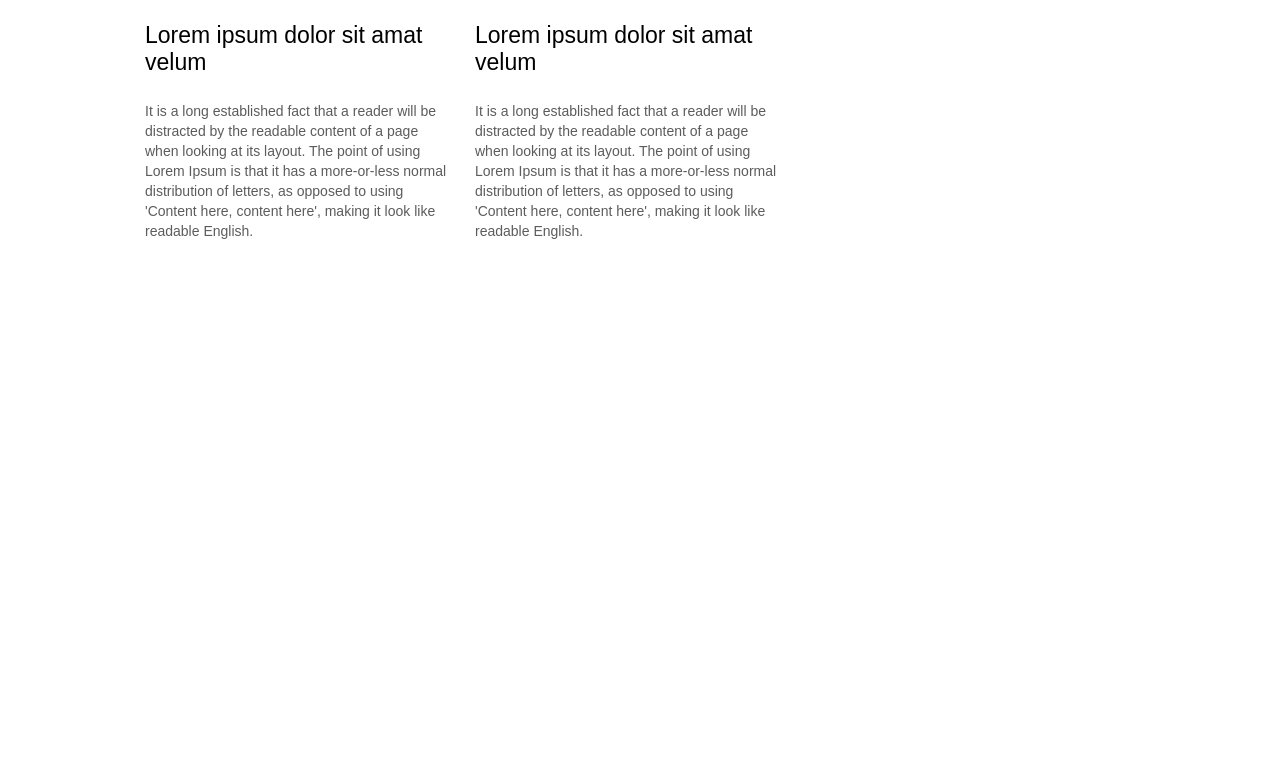
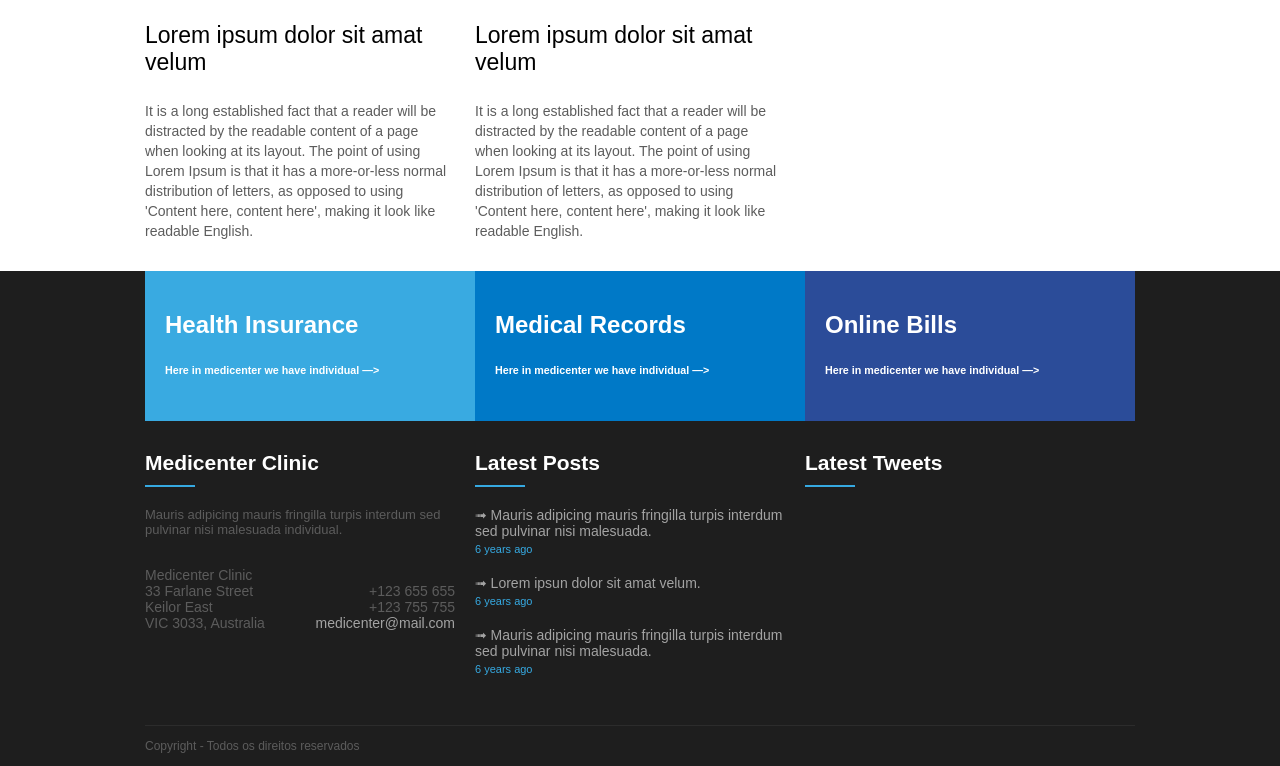
Before and after one commit to ItsMeUjo/medicenter-template, a plain HTML site: page index.html in a window 1280 px wide. Shown: the part 1882-2648 px from the top of the page. Before the commit the page ends 2153 px from the top, so only its background shows below. Drawn offline with Linux system fonts and the light colour scheme.

Commit message:
projeto completo

```diff
--- a/assets/css/template.css
+++ b/assets/css/template.css
@@ -264,3 +264,126 @@ article .news_resume {
     font-size: 14px;
     margin-bottom: 30px;
 }
+
+footer {
+    background-color: #1e1e1e;
+    display: flex;
+    justify-content: center;
+}
+
+.footer_menu {
+    display: flex;
+}
+
+.fm_1,
+.fm_2,
+.fm_3 {
+    flex: 1;
+    color: #fff;
+}
+
+.footer_menu a {
+    display: block;
+    text-decoration: none;
+    padding: 20px;
+    color: #fff;
+}
+
+.fm_1 {
+    background-color: #39aae1;
+}
+
+.fm_2 {
+    background-color: #0079c7;
+}
+
+.fm_3 {
+    background-color: #2b4c99;
+}
+
+.footer_area {
+    display: flex;
+
+}
+
+.footer_areaitem {
+    flex: 1;
+    color: #fff;
+}
+
+.flexColumn {
+    flex-direction: column;
+}
+
+footer .widget_title_text {
+    color: #fff;
+}
+
+.footer_copy {
+    border-top: 1px solid #2c2c2c;
+    height: 40px;
+    line-height: 40px;
+    color: #5c5c5c;
+    font-size: 12px;
+    margin-top: 30px;
+}
+
+#footer_text {
+    list-style: none;
+    margin-bottom: 30px;
+    font-size: 13px;
+    color: #5c5c5c;
+}
+
+#footer_list {
+    list-style: none;
+    font-size: 14px;
+    color: #5c5c5c;
+}
+
+.list_flex1,
+.list_flex2,
+.list_flex3 {
+    justify-content: space-between;
+    display: flex;
+    list-style: none;
+    font-size: 14px;
+    color: #5c5c5c
+}
+
+.list_flex3 a {
+    text-decoration: none;
+    color: #a3a3a3;
+}
+
+.footer_widget_body {
+    margin-right: 20px;
+}
+
+.lp_1,
+.lp_2,
+.lp_3 {
+    font-size: 14px;
+    margin-bottom: 20px;
+}
+
+.lp_1 a {
+    text-decoration: none;
+    color: #a3a3a3;
+}
+
+.lp_2 a {
+    text-decoration: none;
+    color: #a3a3a3;
+}
+
+.lp_3 a {
+    text-decoration: none;
+    color: #a3a3a3;
+}
+
+.lp_time{
+    color: #36a9e1;
+    margin-top: 4px;
+    font-size: 11px;
+}
--- a/index.html
+++ b/index.html
@@ -182,5 +182,100 @@
         </div>
     </section>
 
+    <footer>
+        <div class="container flexColumn">
+            <div class="footer_menu">
+                <div class="fm_1">
+                    <a href="">
+                        <h2>Health Insurance</h2>
+                        <h6>Here in medicenter we have individual —></h6>
+                    </a>
+                </div>
+                <div class="fm_2">
+                    <a href="">
+                        <h2>Medical Records</h2>
+                        <h6>Here in medicenter we have individual —></h6>
+                    </a>
+                </div>
+                <div class="fm_3">
+                    <a href="">
+                        <h2>Online Bills</h2>
+                        <h6>Here in medicenter we have individual —></h6>
+                    </a>
+                </div>
+            </div>
+
+            <div class="footer_area">
+                <div class="footer_areaitem">
+                    <div class="widget">
+                        <div class="widget_title">
+                            <div class="widget_title_text">Medicenter Clinic</div>
+                            <div class="widget_title_bar"></div>
+                        </div>
+                        <div class="footer_widget_body">
+                            <div id="footer_text"><li>Mauris adipicing mauris fringilla turpis interdum sed pulvinar nisi malesuada individual.</li></div>
+                            <div id="footer_list">
+                                <li>Medicenter Clinic</li>
+                                <div class="list_flex1">
+                                    <li>33 Farlane Street</li>
+                                    <li>+123 655 655</li>
+                                </div>
+                                <div class="list_flex2">
+                                    <li>Keilor East</li>
+                                    <li>+123 755 755</li>
+                                </div>
+                                <div class="list_flex3">
+                                    <li>VIC 3033, Australia</li>
+                                    <li><a href="">medicenter@mail.com</a></li>
+                                </div>
+                            </div>
+                        </div>
+                    </div>
+                </div>
+                <div class="footer_areaitem">
+                    <div class="widget">
+                        <div class="widget_title">
+                            <div class="widget_title_text">Latest Posts</div>
+                            <div class="widget_title_bar"></div>
+                        </div>
+                        <div class="footer_widget_body">
+                            <div class="lp_1">
+                                <a href="">➟ Mauris adipicing mauris fringilla turpis interdum sed pulvinar nisi malesuada.</a>
+                                <div class="lp_time">
+                                    6 years ago
+                                </div>
+                            </div>
+                            <div class="lp_2">
+                                <a href="">➟ Lorem ipsun dolor sit amat velum.</a>
+                                <div class="lp_time">
+                                    6 years ago
+                                </div>
+                            </div>
+                            <div class="lp_3">
+                                <a href="">➟ Mauris adipicing mauris fringilla turpis interdum sed pulvinar nisi malesuada.</a>
+                                <div class="lp_time">
+                                    6 years ago
+                                </div>
+                            </div>
+                        </div>
+                    </div>
+                </div>
+                <div class="footer_areaitem">
+                    <div class="widget">
+                        <div class="widget_title">
+                            <div class="widget_title_text">Latest Tweets</div>
+                            <div class="widget_title_bar"></div>
+                        </div>
+                        <div class="widget_body">
+
+                        </div>
+                    </div>
+                </div>
+            </div>
+            <div class="footer_copy">
+                Copyright - Todos os direitos reservados
+            </div>
+        </div>
+    </footer>
 </body>
 </html>
```
